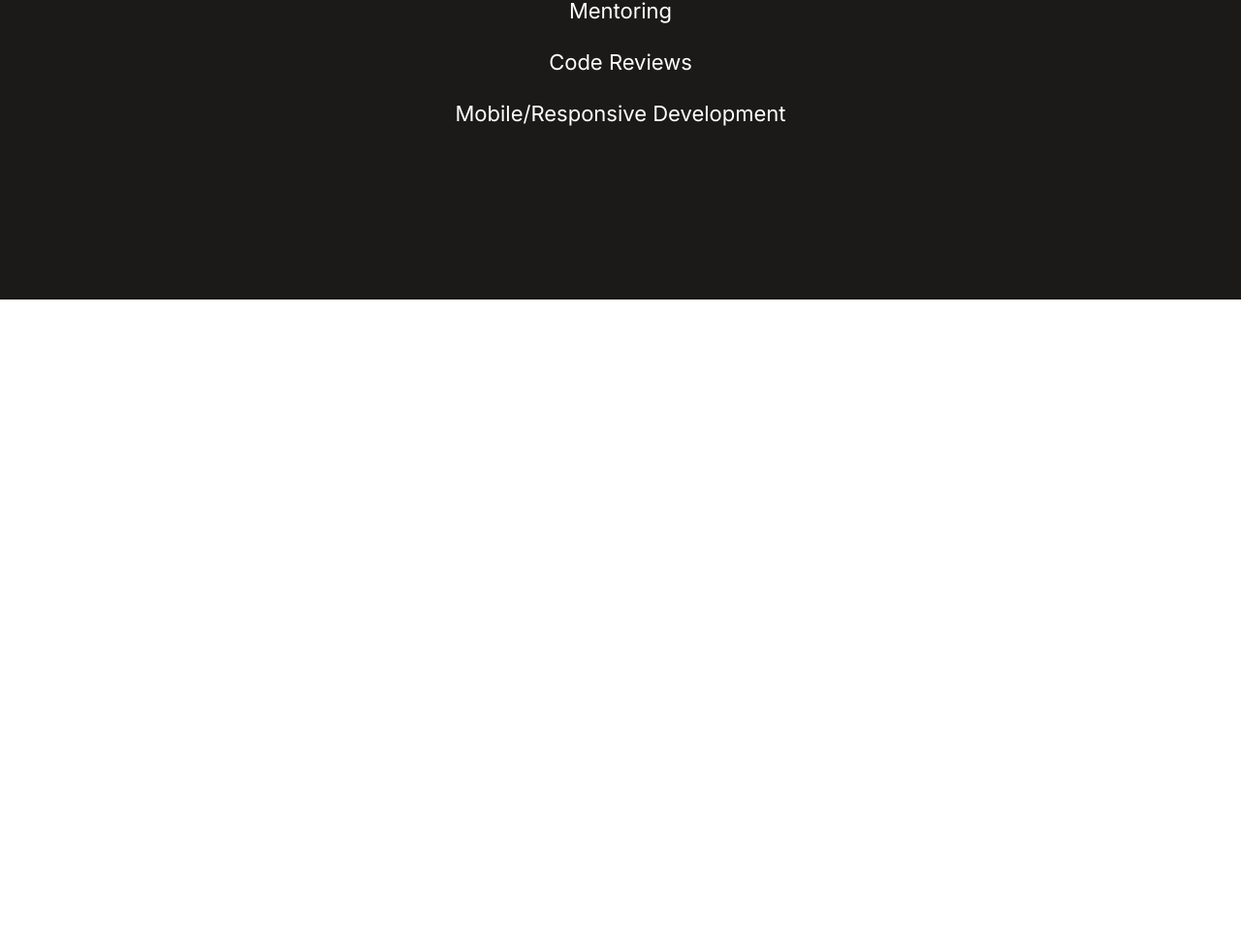
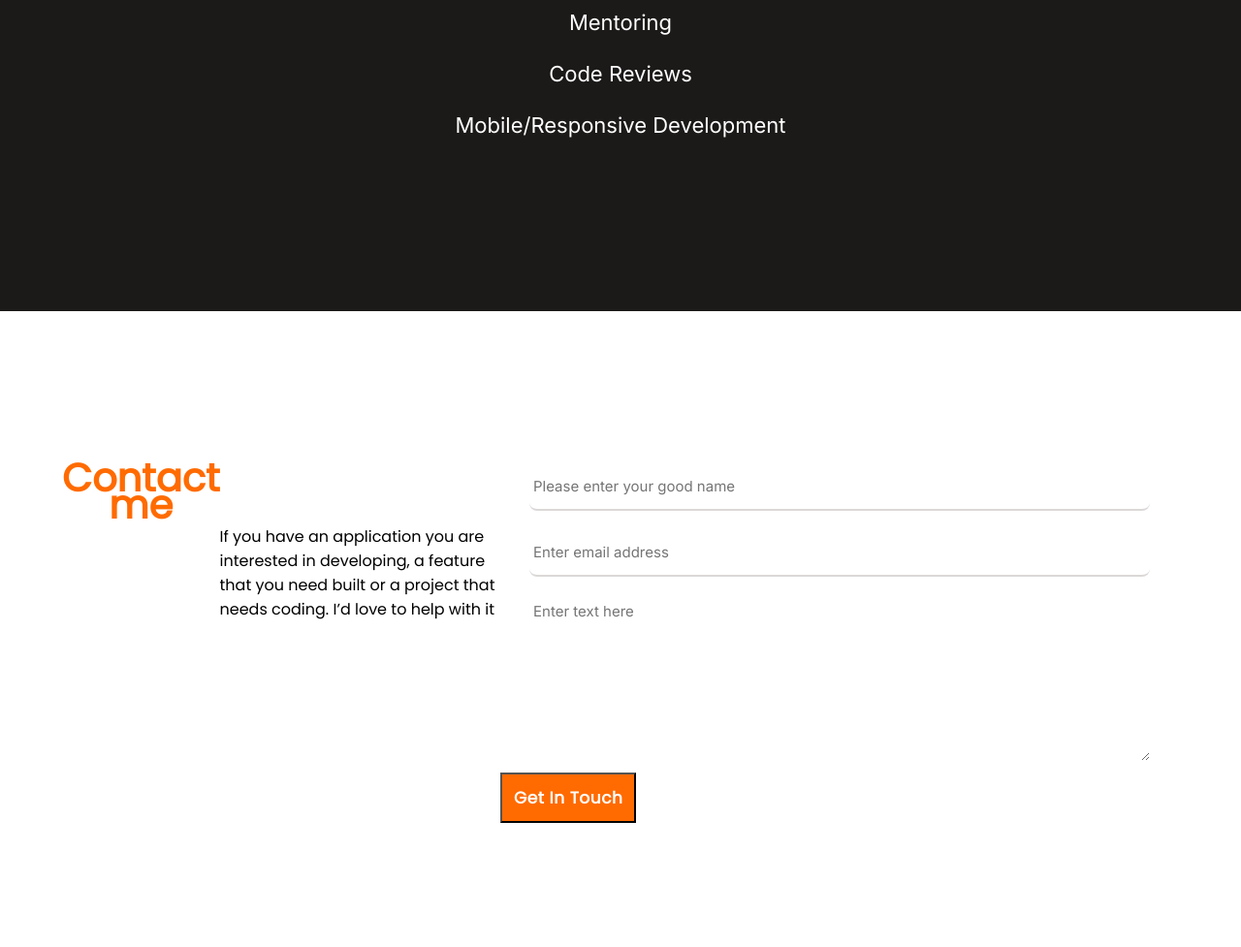
Before and after one commit to umairarshadbutt/Portfolio-Contact-Form, a plain HTML site: page index.html in a window 1280 px wide. Shown: the part 6398-7375 px from the top of the page at 97% size. Before the commit the page ends 6707 px from the top, so only its background shows below. Drawn offline with Linux system fonts and the light colour scheme.

Commit message:
Add the contact form

```diff
--- a/css/main.css
+++ b/css/main.css
@@ -325,3 +325,106 @@ li {
 .skills {
   list-style: inside url("../media/svg/circle.svg");
 }
+.contact {
+  padding: 10%;
+}
+
+.contact h1 {
+  font-weight: 400;
+  margin-bottom: 30px;
+  left: 24px;
+  line-height: 28px;
+  text-align: center;
+  color: #ff6b00;
+}
+
+.contact h1 {
+  font-size: 40px;
+  font-weight: 700;
+  margin-top: 30px;
+}
+
+.font {
+  font-family: "Poppins", sans-serif;
+}
+
+form {
+  display: flex;
+  flex-direction: column;
+  align-items: center;
+}
+
+input {
+  border: none;
+  outline: none;
+  border-bottom: solid 2px #dbd8d7;
+  width: 300px;
+  height: 48px;
+}
+
+textarea {
+  color: #3c3a39;
+  border: none;
+  outline: none;
+}
+
+input,
+textarea {
+  font-family: "Inter", sans-serif;
+  font-style: normal;
+  font-weight: normal;
+  font-size: 15px;
+  line-height: 24px;
+  margin: 8px 30px 12px 30px;
+  padding: 4px;
+  border-radius: 8px;
+}
+
+#textarea {
+  height: 170px;
+  width: 300px;
+}
+
+#fullname {
+  margin-top: 30px;
+}
+
+.name-form {
+  display: none;
+}
+
+@media all and (min-width: 720px) {
+  .contact {
+    display: flex;
+    padding: 10% 5%;
+  }
+
+  #fullname,
+  textarea {
+    min-width: 50vw;
+  }
+
+  #email,
+  textarea {
+    min-width: 50vw;
+  }
+
+  .name-form {
+    display: flex;
+    min-width: 100%;
+  }
+
+  #name,
+  #surname {
+    min-width: 49%;
+  }
+
+  .footer-social {
+    justify-content: center;
+  }
+
+  .social-icon {
+    width: 3vw;
+    height: 32px;
+  }
+}
--- a/index.html
+++ b/index.html
@@ -155,7 +155,9 @@
           <div class="card-description">
             <h2>Weather App</h2>
             <p class="white-description">
-              This is a responsive weather app made with JavaScript that displays the temperature, humidity and timezone for cities around the world.
+              This is a responsive weather app made with JavaScript that
+              displays the temperature, humidity and timezone for cities around
+              the world.
             </p>
             <ul class="project-stacks card-stacks">
               <li>HTML</li>
@@ -216,7 +218,6 @@
             >
           </div>
         </div>
-
       </div>
       <div class="about-me">
         <section class="about-me-section">
@@ -289,6 +290,39 @@
           </ul>
         </div>
       </div>
+      <div class="contact">
+        <h1 class="font">Contact me</h1>
+        <p class="font" style="margin-top: 8%">
+          If you have an application you are interested in developing, a feature
+          that you need built or a project that needs coding. I’d love to help
+          with it
+        </p>
+        <form action="https://formspree.io/f/xeqvzgyy" method="POST">
+          <input
+            type="text"
+            name="fullname"
+            id="fullname"
+            placeholder="Please enter your good name"
+            maxlength="30"
+            required
+          />
+          <input
+            type="email"
+            id="email"
+            name="_replyto"
+            placeholder="Enter email address"
+            required
+          />
+          <textarea
+            name="message"
+            placeholder="Enter text here"
+            id="textarea"
+            maxlength="500"
+            required
+          ></textarea>
+          <button type="submit" class="link font">Get In Touch</button>
+        </form>
+      </div>
     </main>
 
     <script
```
